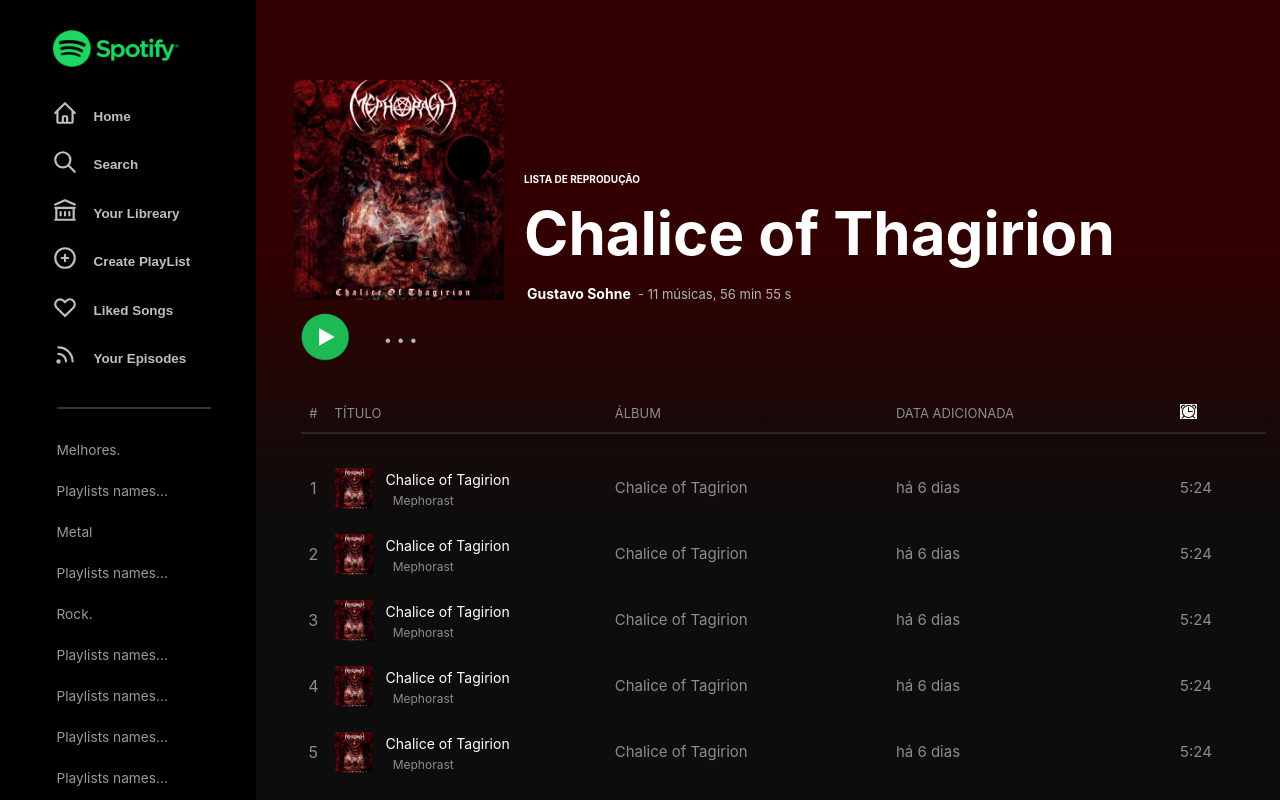
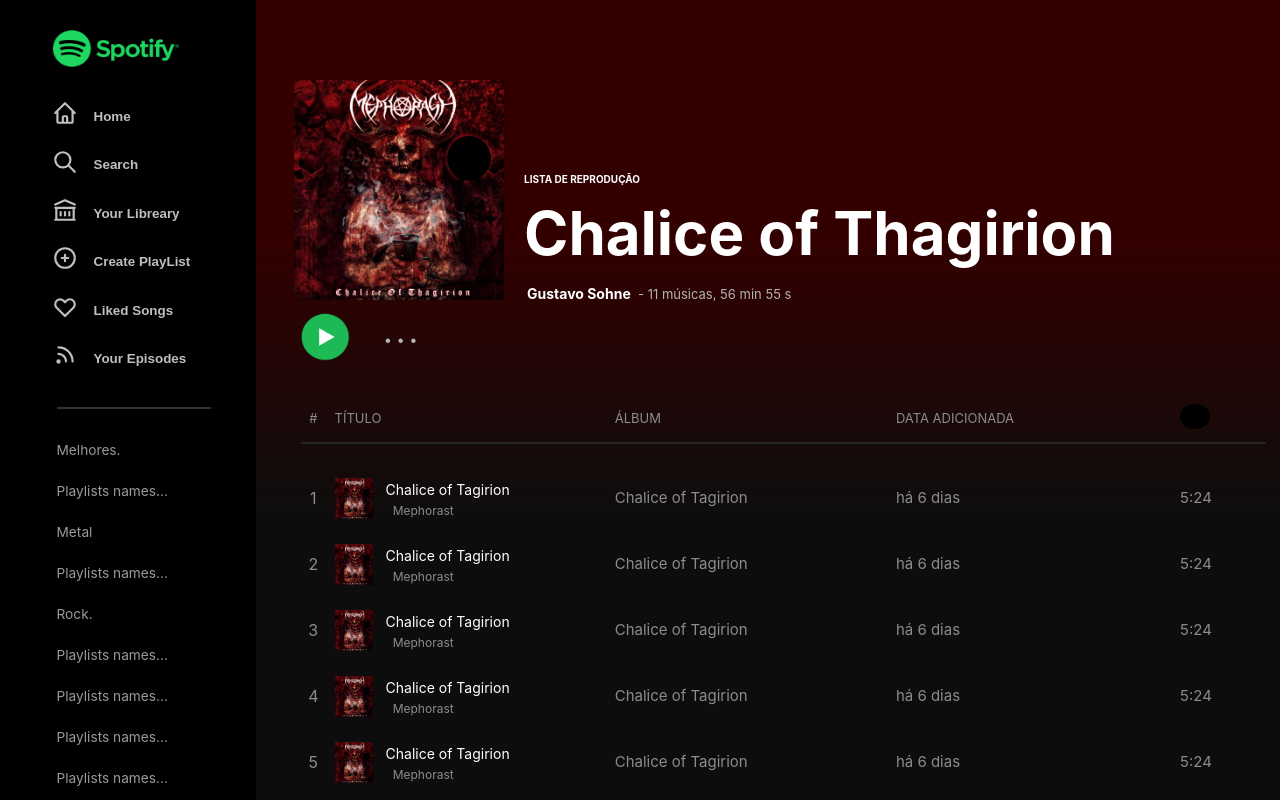
Before and after one commit to GustavoFSProg/spotify-clone, a Next.js app: page / in a window 1280 px wide. Built offline with nearby package versions, Linux system fonts and the light colour scheme.

Commit message:
criculo png

```diff
--- a/pages/index.js
+++ b/pages/index.js
@@ -2,7 +2,7 @@
 import Sidebar from '../components/Sidebar'
 import styles from '../styles/Home.module.css'
 import Album from '../public/album-image.jpg'
-import Clock from '../public/clok-4.png'
+import Clock from '../public/circulo.png'
 import Play from '../public/play-button.png'
 import Image from 'next/image'
 import { ContainerImage } from '../styles/styled-index'
@@ -108,7 +108,7 @@
               DATA ADICIONADA
             </th>
             <th style={{ fontWeight: 'normal', textAlign: 'left' }} width="100">
-              <Image src={Clock} alt="Logo" width="17" height="15" />
+              <Image src={Clock} alt="Logo" width="30" height="25" />
             </th>
           </thead>
           <tbody>
```
Also changed, not shown: public/circulo.png (added).
